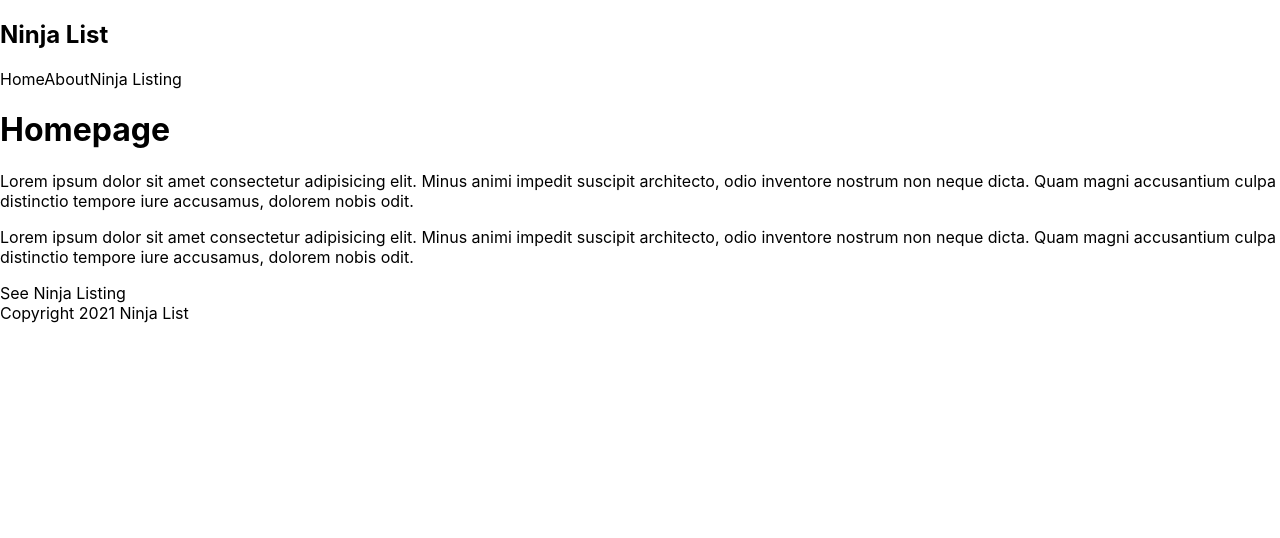
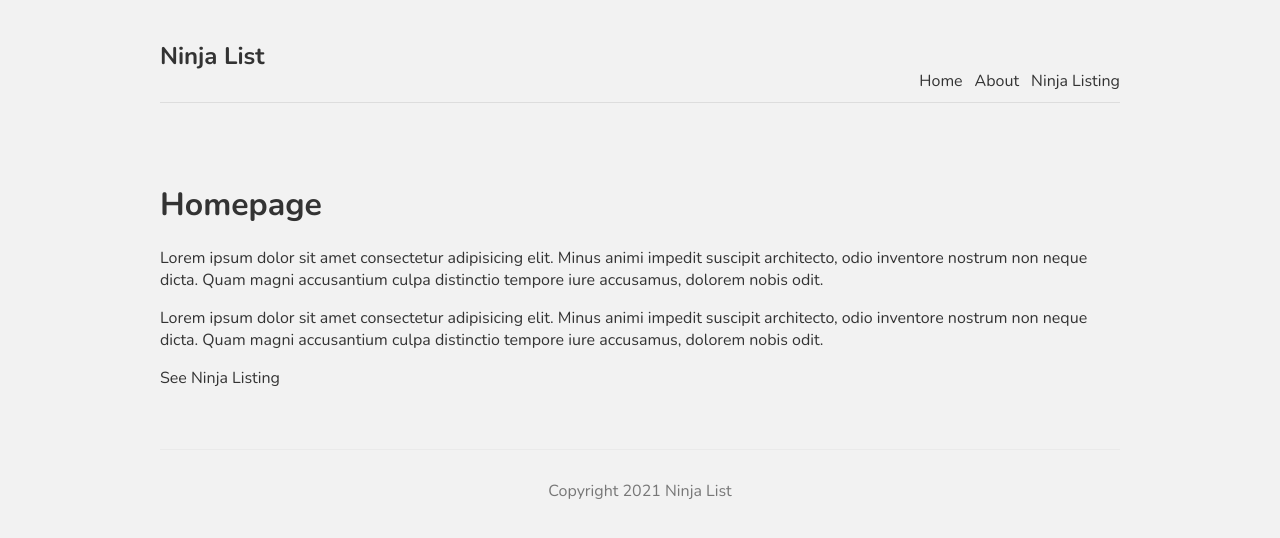
Before and after one commit to AiaRup/Nextjs-ninja-list, a Next.js app: page / in a window 1280 px wide. Shown: the top 538 px of the page. Built offline with nearby package versions, Linux system fonts and the light colour scheme.

Commit message:
add some global styles

```diff
--- a/styles/globals.css
+++ b/styles/globals.css
@@ -1,16 +1,37 @@
-html,
+@import url('https://fonts.googleapis.com/css2?family=Nunito:wght@300;400;600;700&display=swap');
+
 body {
-  padding: 0;
-  margin: 0;
-  font-family: -apple-system, BlinkMacSystemFont, Segoe UI, Roboto, Oxygen,
-    Ubuntu, Cantarell, Fira Sans, Droid Sans, Helvetica Neue, sans-serif;
+  background: #f2f2f2;
+  color: #333;
+  font-family: 'Nunito';
 }
-
 a {
-  color: inherit;
+  color: #333;
   text-decoration: none;
 }
-
-* {
-  box-sizing: border-box;
+.content {
+  max-width: 960px;
+  margin: 0 auto;
 }
+nav {
+  margin: 10px auto 80px;
+  padding: 10px 0;
+  display: flex;
+  justify-content: flex-end;
+  align-items: flex-end;
+  border-bottom: 1px solid #ddd;
+}
+nav a {
+  margin-left: 12px;
+}
+nav .logo {
+  margin-right: auto;
+}
+footer {
+  display: block;
+  text-align: center;
+  padding: 30px 0;
+  margin-top: 60px;
+  color: #777;
+  border-top: 1px solid #eaeaea;
+}
```
